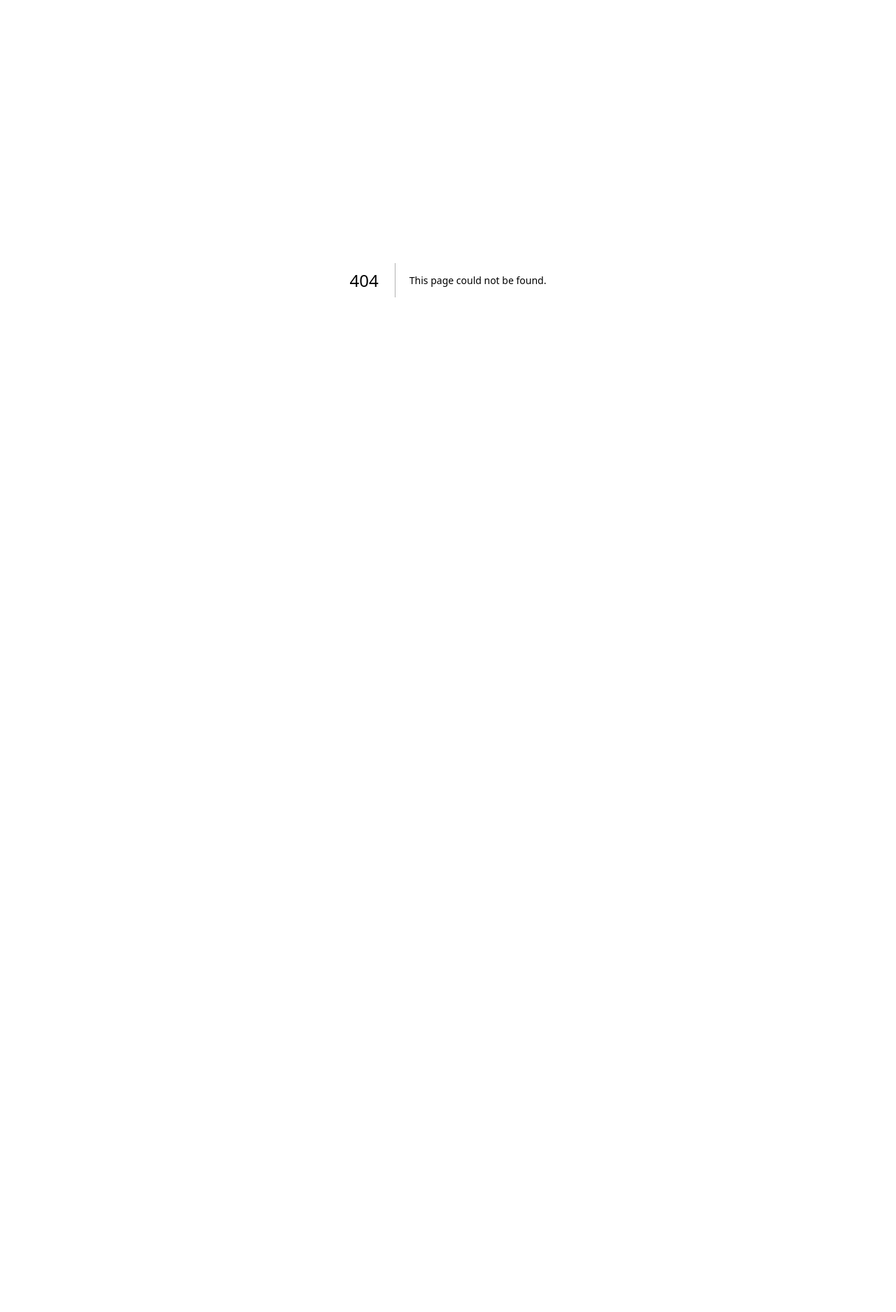
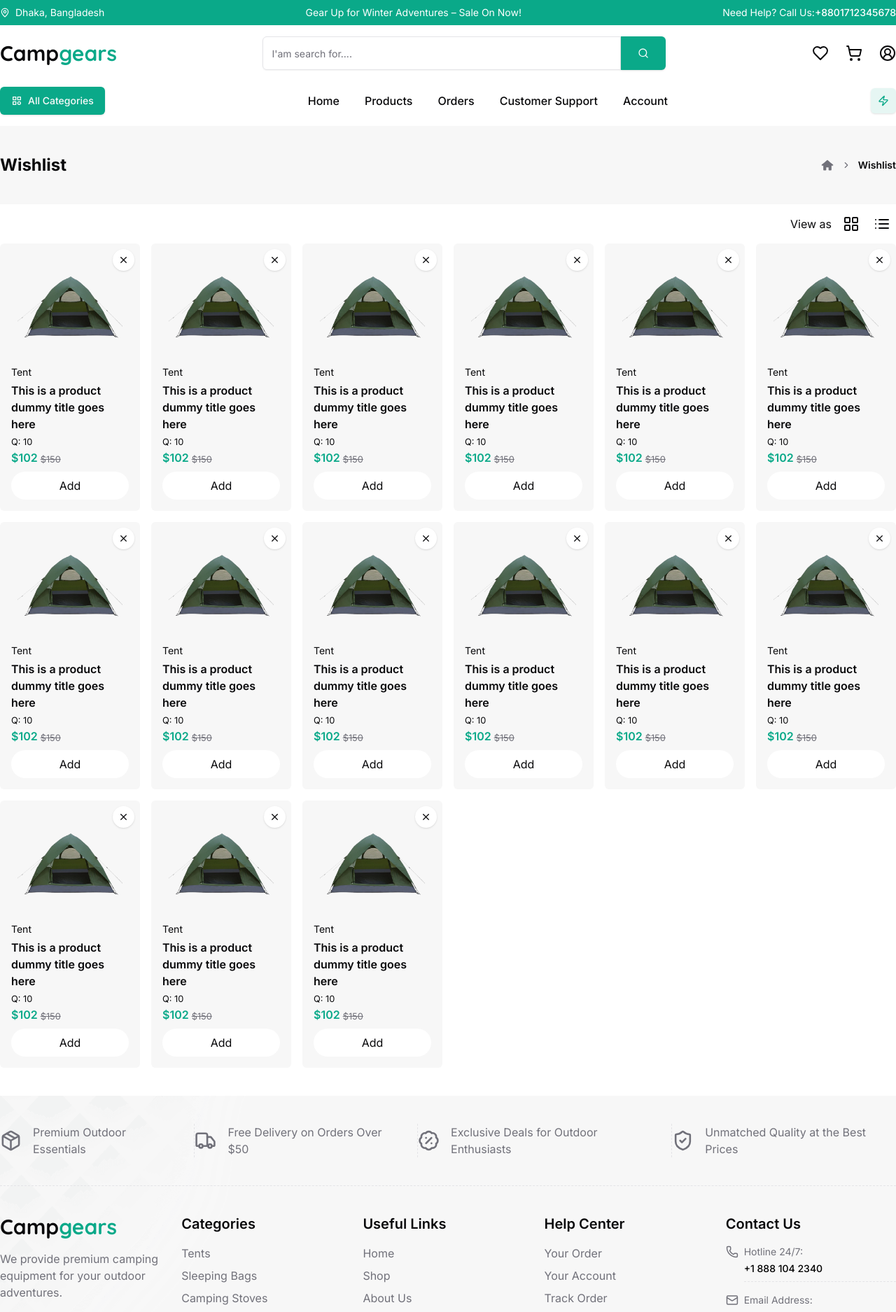
Before and after one commit to noyonalways/campgears-web, a Next.js app: page /wishlist in a window 1280 px wide. Before the commit this address had no page. Shown: the top 1875 px of the page at 70% size. Before the commit the page ends 800 px from the top, so only its background shows below. Built offline with nearby package versions, Linux system fonts and the light colour scheme.

Commit message:
feat: wishlist page and cart page added smaller part

```diff
--- a/src/app/(main-layout)/auth/login/page.tsx
+++ b/src/app/(main-layout)/auth/login/page.tsx
@@ -31,7 +31,9 @@ const LoginPage = () => {
                 </BreadcrumbItem>
                 <BreadcrumbSeparator />
                 <BreadcrumbItem>
-                  <BreadcrumbPage>Login</BreadcrumbPage>
+                  <BreadcrumbPage className="font-semibold">
+                    Login
+                  </BreadcrumbPage>
                 </BreadcrumbItem>
               </BreadcrumbList>
             </Breadcrumb>
--- a/src/app/(main-layout)/auth/register/page.tsx
+++ b/src/app/(main-layout)/auth/register/page.tsx
@@ -31,7 +31,9 @@ const RegisterPage = () => {
                 </BreadcrumbItem>
                 <BreadcrumbSeparator />
                 <BreadcrumbItem>
-                  <BreadcrumbPage>Register</BreadcrumbPage>
+                  <BreadcrumbPage className="font-semibold">
+                    Register
+                  </BreadcrumbPage>
                 </BreadcrumbItem>
               </BreadcrumbList>
             </Breadcrumb>
--- /dev/null
+++ b/src/app/(main-layout)/cart/page.tsx
@@ -0,0 +1,45 @@
+import {
+  Breadcrumb,
+  BreadcrumbItem,
+  BreadcrumbList,
+  BreadcrumbPage,
+  BreadcrumbSeparator,
+} from "@/components/ui/breadcrumb";
+import Link from "next/link";
+import { TiHome } from "react-icons/ti";
+
+const CartPage = () => {
+  return (
+    <section>
+      <div className="bg-secondary py-4 md:py-10">
+        <div className="container">
+          <div className="flex justify-between items-center ">
+            <h2 className="text-2xl font-bold">Cart</h2>
+            <Breadcrumb>
+              <BreadcrumbList>
+                <BreadcrumbItem>
+                  <Link href="/">
+                    <TiHome size={20} />
+                  </Link>
+                </BreadcrumbItem>
+                <BreadcrumbSeparator />
+                <BreadcrumbItem>
+                  <BreadcrumbPage className="font-semibold">
+                    Cart
+                  </BreadcrumbPage>
+                </BreadcrumbItem>
+              </BreadcrumbList>
+            </Breadcrumb>
+          </div>
+        </div>
+      </div>
+      <div className="container">
+        <div>
+          <h1>Cart Page</h1>
+        </div>
+      </div>
+    </section>
+  );
+};
+
+export default CartPage;
--- /dev/null
+++ b/src/app/(main-layout)/wishlist/page.tsx
@@ -0,0 +1,96 @@
+import {
+  Breadcrumb,
+  BreadcrumbItem,
+  BreadcrumbList,
+  BreadcrumbPage,
+  BreadcrumbSeparator,
+} from "@/components/ui/breadcrumb";
+import { LayoutGrid, List, X } from "lucide-react";
+import Image from "next/image";
+import Link from "next/link";
+import { TiHome } from "react-icons/ti";
+
+const WishlistPage = () => {
+  return (
+    <section className="pb-10">
+      <div className="bg-secondary py-4 md:py-10">
+        <div className="container">
+          <div className="flex justify-between items-center ">
+            <h2 className="text-2xl font-bold">Wishlist</h2>
+            <Breadcrumb>
+              <BreadcrumbList>
+                <BreadcrumbItem>
+                  <Link href="/">
+                    <TiHome size={20} />
+                  </Link>
+                </BreadcrumbItem>
+                <BreadcrumbSeparator />
+                <BreadcrumbItem>
+                  <BreadcrumbPage className="font-semibold">
+                    Wishlist
+                  </BreadcrumbPage>
+                </BreadcrumbItem>
+              </BreadcrumbList>
+            </Breadcrumb>
+          </div>
+        </div>
+      </div>
+
+      <div className="container">
+        <div className="flex justify-end py-2">
+          <div className="flex space-x-2 items-center">
+            <h3>View as</h3>
+            <div className="flex items-center space-x-1">
+              <button className="hover:text-primary rounded-md p-2">
+                <LayoutGrid />
+              </button>
+              <button className="hover:text-primary rounded-md p-2">
+                <List />
+              </button>
+            </div>
+          </div>
+        </div>
+
+        {/* main contents */}
+        <div className="grid grid-cols-2 md:grid-cols-3 lg:grid-cols-4 xl:grid-cols-6 gap-2 md:gap-4">
+          {Array.from({ length: 15 }).map((_, index) => (
+            <div
+              key={index}
+              className="p-2 md:p-4 rounded-md bg-secondary group relative"
+            >
+              <button className="absolute right-2 top-2 bg-white rounded-full p-2 shadow">
+                <X size={15} />
+              </button>
+              <div className="flex justify-center mb-2 group-hover:scale-105 duration-100">
+                <Image
+                  src={`/tent.png`}
+                  width={150}
+                  height={150}
+                  alt="product-image"
+                />
+              </div>
+              <p className="mb-1 text-sm">Tent</p>
+              <h3 className="font-semibold">
+                This is a product dummy title goes here
+              </h3>
+              <small>Q: 10</small>
+              <div className="flex items-end space-x-1 mb-2">
+                <h2 className="text-primary font-semibold">$102</h2>
+                <small className="line-through text-muted-foreground">
+                  $150
+                </small>
+              </div>
+              <div>
+                <button className="bg-white px-4 py-2 flex items-center justify-center w-full rounded-full">
+                  Add
+                </button>
+              </div>
+            </div>
+          ))}
+        </div>
+      </div>
+    </section>
+  );
+};
+
+export default WishlistPage;
--- a/src/modules/home/banner/index.tsx
+++ b/src/modules/home/banner/index.tsx
@@ -8,7 +8,7 @@ export default function Banner() {
     <section>
       <div className="container">
         <div className="flex flex-col md:flex-row gap-4">
-          <div className="bg-primary/10 p-4 md:p-6 rounded-lg  flex-1">
+          <div className="bg-primary/10 p-4 md:p-6 rounded-2xl flex-1">
             <div className="w-full flex flex-col justify-center h-full space-y-4">
               <div className="flex items-center gap-2">
                 <span className="text-sm font-medium">Exclusive offer</span>
--- a/src/shared/footer/index.tsx
+++ b/src/shared/footer/index.tsx
@@ -48,25 +48,25 @@ const Footer = () => {
       >
         <div className="container">
           <div className="flex flex-col md:flex-row space-y-6 md:space-y-0 justify-between pb-10 border-b border-dashed">
-            <div className="flex items-center text-muted-foreground space-x-4 border-r border-dashed pr-6">
+            <div className="flex md:flex-col lg:flex-row  items-center text-muted-foreground space-x-4 border-r border-dashed pr-6">
               <Package size={32} />
               <p>Premium Outdoor Essentials</p>
             </div>
-            <div className="flex items-center text-muted-foreground space-x-4 border-r border-dashed pr-6">
+            <div className="flex md:flex-col lg:flex-row  items-center text-muted-foreground space-x-4 border-r border-dashed pr-6">
               <Truck size={32} />
               <p>Free Delivery on Orders Over $50</p>
             </div>
-            <div className="flex items-center text-muted-foreground space-x-4 border-r border-dashed pr-6">
+            <div className="flex md:flex-col lg:flex-row  items-center text-muted-foreground space-x-4 border-r border-dashed pr-6">
               <BadgePercent size={32} />
               <p>Exclusive Deals for Outdoor Enthusiasts</p>
             </div>
-            <div className="flex items-center text-muted-foreground space-x-4">
+            <div className="flex md:flex-col lg:flex-row items-center text-muted-foreground space-x-4">
               <ShieldCheck size={32} />
               <p>Unmatched Quality at the Best Prices</p>
             </div>
           </div>
 
-          <div className="grid gap-4 md:grid-cols-4 lg:grid-cols-5 pt-10">
+          <div className="grid gap-4 md:gap-6 lg:gap-4 md:grid-cols-3 lg:grid-cols-5 pt-10">
             {/* Brand Section */}
             <div className="space-y-4">
               <Link href={"/"}>
@@ -170,13 +170,13 @@ const Footer = () => {
           </div>
 
           {/* Footer Bottom Section */}
-          <div className="mt-8 pb-14 lg:pb-0 border-t border-dashed pt-4 flex flex-col-reverse md:flex-row items-center justify-between text-sm">
+          <div className="mt-8 pb-14 lg:pb-0 border-t border-dashed pt-4 flex flex-col-reverse md:flex-row items-center justify-between text-sm md:text-xs lg:text-sm">
             <p className="text-muted-foreground">
               ©2022 Campgears. All rights reserved
             </p>
             <div className="my-4 md:my-0">
               <Image
-                width={300}
+                width={280}
                 height={20}
                 src={"/payments.png"}
                 alt="payments-icons"
--- a/src/shared/navbar/all-cagories/index.tsx
+++ b/src/shared/navbar/all-cagories/index.tsx
@@ -5,8 +5,8 @@ import {
   DropdownMenuItem,
   DropdownMenuTrigger,
 } from "@/components/ui/dropdown-menu";
-import { ChartBarStacked } from "lucide-react";
 import Link from "next/link";
+import { TbCategory } from "react-icons/tb";
 
 const categories = [
   { name: "Tents", url: "/products?category=tents" },
@@ -25,7 +25,7 @@ const AllCategories = () => {
     <DropdownMenu>
       <DropdownMenuTrigger asChild>
         <Button className="px-4 justify-start" size="lg">
-          <ChartBarStacked />
+          <TbCategory />
           <span>All Categories</span>
         </Button>
       </DropdownMenuTrigger>
--- a/src/shared/navbar/index.tsx
+++ b/src/shared/navbar/index.tsx
@@ -11,7 +11,7 @@ import UserDropdown from "./user-dropdown";
 
 const Navbar = () => {
   return (
-    <header className="sticky top-0 bg-background">
+    <header className="sticky top-0 bg-background z-50">
       {/* top bar */}
       <div className="bg-primary text-white ">
         {/* mobile dock menu */}
@@ -45,7 +45,7 @@ const Navbar = () => {
         </div>
       </div>
 
-      <div className="">
+      <div>
         {/* logo, search, account */}
         <div className="py-3 md:py-4">
           <div className="container">
@@ -65,7 +65,7 @@ const Navbar = () => {
                 <UserDropdown />
               </div>
 
-              <div className="hidden md:flex w-full max-w-xl">
+              <div className="hidden lg:flex w-full max-w-xl">
                 <Input
                   className="rounded-r-none h-12"
                   type="text"
@@ -76,7 +76,7 @@ const Navbar = () => {
                 </Button>
               </div>
 
-              <div className="hidden md:flex items-center space-x-6">
+              <div className="hidden lg:flex items-center space-x-6">
                 <Link className="hover:text-primary" href={"/wishlist"}>
                   <Heart />
                 </Link>
@@ -90,7 +90,7 @@ const Navbar = () => {
         </div>
 
         {/* nav links */}
-        <div className="md:pt-2 md:pb-4">
+        <div className="md:pt-2 md:pb-4 hidden lg:block">
           <div className="container">
             <div className="flex justify-between items-center">
               <div className="hidden md:inline-block">
--- a/src/shared/navbar/mobile-dock-menu/index.tsx
+++ b/src/shared/navbar/mobile-dock-menu/index.tsx
@@ -1,10 +1,11 @@
 import { Heart, House, ShoppingBag } from "lucide-react";
+import Link from "next/link";
 import MobileDockCategories from "./mobile-dock-categories";
 import MobileDockSearch from "./mobile-dock-search";
 
 const MobileDockMenu = () => {
   return (
-    <div className="bg-primary flex w-full justify-between fixed bottom-0 md:hidden px-4">
+    <div className="bg-primary flex w-full justify-between fixed bottom-0 lg:hidden px-4">
       <div className="px-2 py-3 text-xs space-y-1 flex flex-col items-center">
         <House />
         <span>Home</span>
@@ -14,14 +15,20 @@ const MobileDockMenu = () => {
 
       <MobileDockSearch />
 
-      <div className="px-2 py-3 text-xs space-y-1 flex flex-col items-center">
+      <Link
+        href={`/wishlist`}
+        className="px-2 py-3 text-xs space-y-1 flex flex-col items-center"
+      >
         <Heart />
         <span>My Wish</span>
-      </div>
-      <div className="px-2 py-3 text-xs space-y-1 flex flex-col items-center">
+      </Link>
+      <Link
+        href={`/cart`}
+        className="px-2 py-3 text-xs space-y-1 flex flex-col items-center"
+      >
         <ShoppingBag />
         <span>Cart</span>
-      </div>
+      </Link>
     </div>
   );
 };
--- a/src/shared/navbar/mobile-dock-menu/mobile-dock-categories/index.tsx
+++ b/src/shared/navbar/mobile-dock-menu/mobile-dock-categories/index.tsx
@@ -30,7 +30,7 @@ const MobileDockCategories = () => {
         </div>
       </SheetTrigger>
       <SheetContent className="px-0" side={"right"}>
-        <SheetHeader className="px-2">
+        <SheetHeader className="x">
           <SheetTitle className="text-left">All Categories</SheetTitle>
         </SheetHeader>
         <ul className="grid py-4">
```
Also changed, not shown: public/tent.png (added).
